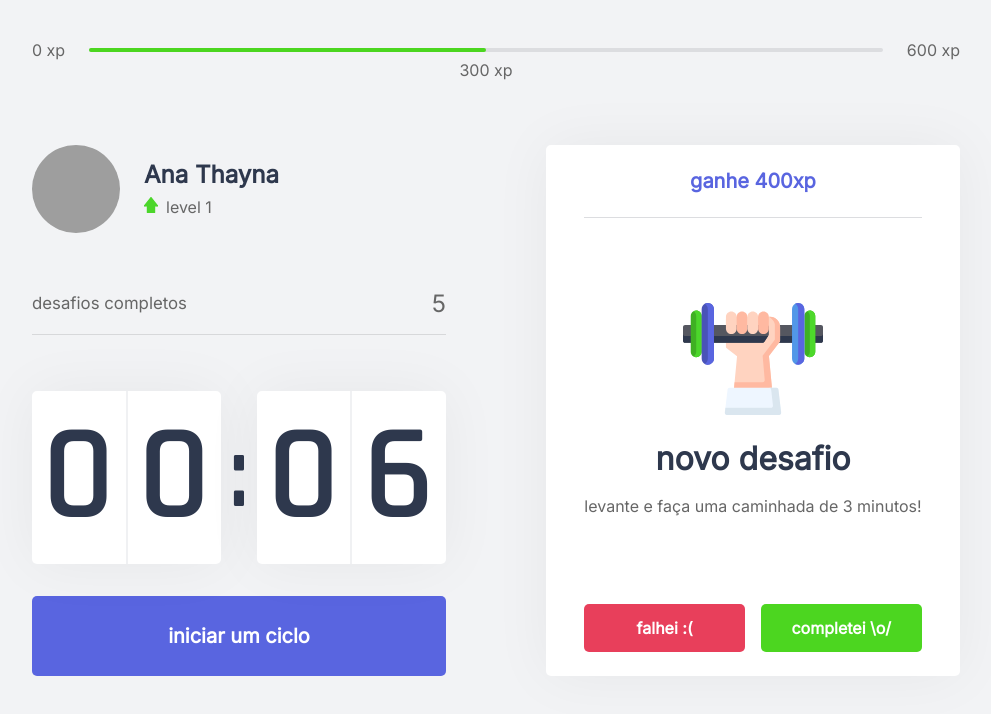
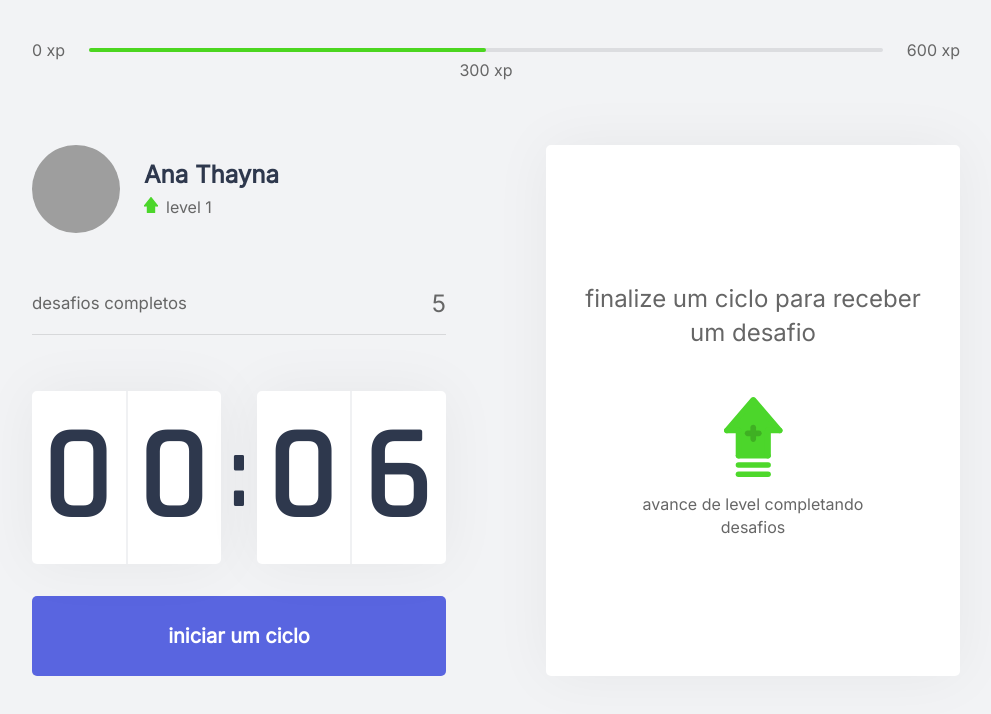
Before and after one commit to anathayna/web-bootcamp, a Next.js app in the folder move it/: page / in a window 1280 px wide. Shown: the top 714 px of the page, without its empty margins (144-1135 px from the left). Built offline with nearby package versions, Linux system fonts and the light colour scheme; grey boxes are pictures that could not be loaded.

Commit message:
finish some contexts

```diff
--- /dev/null
+++ b/move it/challenges.json
@@ -0,0 +1,61 @@
+[{
+    "type": "body",
+    "description": "estique um de seus braços com a palma da mão virada para frente e puxe os dedos para cima por 10 segundos por mão.",
+    "amount": 80
+  },
+  {
+    "type": "body",
+    "description": "estique seu braço contra o peito e puxe-o utilizando o outro braço por 10 segundos por braço.",
+    "amount": 60
+  },
+  {
+    "type": "body",
+    "description": "puxe seu pescoço com a ajuda da mão para a direita e para a esquerda, permanecendo na posição por alguns segundos.",
+    "amount": 70
+  },
+  {
+    "type": "body",
+    "description": "com as duas mãos na parte de trás da cabeça, leve-a para baixo, alongando a parte de trás da região.",
+    "amount": 60
+  },
+  {
+    "type": "body",
+    "description": "cruze as pernas e desça com as mãos esticadas em direção ao chão. Repita o movimento com a outra perna na frente.",
+    "amount": 100
+  },
+  {
+    "type": "body",
+    "description": "sentado, abra as pernas e tente encostar as palmas das mãos no chão, repita 3 vezes por 5 segundos.",
+    "amount": 80
+  },
+  {
+    "type": "body",
+    "description": "puxe o joelho de encontro ao peito e segure, troque de perna após 10 segundos.",
+    "amount": 50
+  },
+  {
+    "type": "body",
+    "description": "sentado, cruze uma perna e incline seu tronco à frente, troque de perna após 10 segundos.",
+    "amount": 80
+  },
+  {
+    "type": "eye",
+    "description": "sentado, feche os olhos e cubra-os com as palmas da mão durante 2 minutos, depois abra normalmente.",
+    "amount": 90
+  },
+  {
+    "type": "eye",
+    "description": "em algum ambiente aberto, olhe o mais longe que puder em quatro direções por 3s, mexa apenas os olhos. Repita 3 vezes.",
+    "amount": 140
+  },
+  {
+    "type": "eye",
+    "description": "usando os polegares, massage a área abaixo das sobrancelhas em movimentos circulares por 15 segundos.",
+    "amount": 70
+  },
+  {
+    "type": "body",
+    "description": "em pé, gire a cintura o máximo que puder para a esquerda, segure por cinco segundos. Repita para a direita.",
+    "amount": 90
+  }
+]
--- a/move it/src/components/ChallengeBox.tsx
+++ b/move it/src/components/ChallengeBox.tsx
@@ -3,19 +3,17 @@
 import { useContext } from 'react';
 
 export function ChallengeBox() {
-    const contextData = useContext(ChallengesContext);
-    console.log(contextData);
-    const hasActiveChallenge = true;
+    const { activeChallenge } = useContext(ChallengesContext);
 
     return(
         <div className={styles.challengeBoxContainer}>
-            { hasActiveChallenge ? (
+            { activeChallenge ? (
                 <div className={styles.challengeActive}>
-                    <header>ganhe 400xp</header>
+                    <header>ganhe {activeChallenge.amount}xp</header>
                     <main>
-                        <img src="icons/body.svg" />
+                        <img src={`icons/${activeChallenge.type}.svg`} />
                         <strong>novo desafio</strong>
-                        <p>levante e faça uma caminhada de 3 minutos!</p>
+                        <p>{activeChallenge.description}</p>
                     </main>
                     <footer>
                         <button type="button" className={styles.challengeFailedButton}>
--- a/move it/src/contexts/ChallengesContext.tsx
+++ b/move it/src/contexts/ChallengesContext.tsx
@@ -1,9 +1,17 @@
 import { createContext, ReactNode, useState } from 'react';
+import challenges from '../../challenges.json';
+
+interface Challenge {
+    type: 'body' | 'eye';
+    description: string;
+    amount: number;
+}
 
 interface ChallengesContextData {
     level: number;
     currentExperience: number;
     challegesCompleted: number;
+    activeChallenge: Challenge;
     levelUp: () => void;
     startNewChallenge: () => void;
 }
@@ -18,18 +26,28 @@
     const [level, setLevel] = useState(1);
     const [currentExperience, setCurrentExperience] = useState(0);
     const [challegesCompleted, setChallegesCompleted] = useState(0);
+    const [activeChallenge, setActiveChallenge] = useState(null);
 
     function levelUp() {
         setLevel(level + 1);
     }
 
     function startNewChallenge() {
-        console.log('new challenge');
+        const randomChallengeIndex = Math.floor(Math.random() * challenges.length)
+        const challenge = challenges[randomChallengeIndex]
+        setActiveChallenge(challenge)
     }
 
     return(
-        <ChallengesContext.Provider value={{level, currentExperience, challegesCompleted, levelUp, startNewChallenge}}>
-            { children }
+        <ChallengesContext.Provider
+            value={{
+                level,
+                currentExperience,
+                challegesCompleted,
+                levelUp,
+                startNewChallenge,
+                activeChallenge}}>
+                    { children }
         </ChallengesContext.Provider>
     );
 }
```
